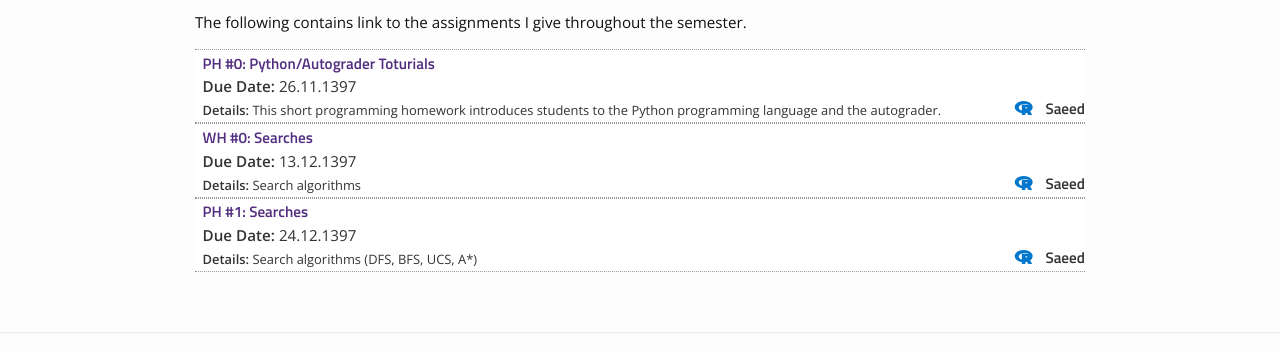
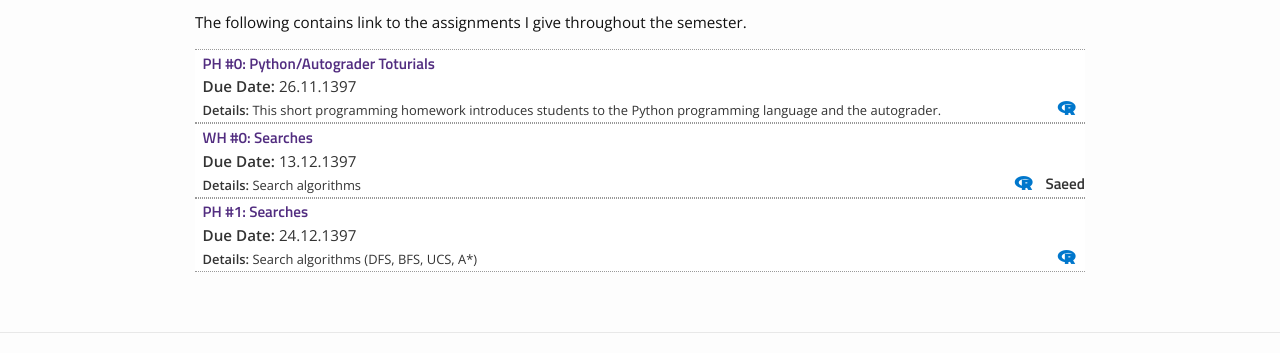
Before and after one commit to rahmanidashti/znuai, a Jekyll site: the page built from assignments.md, in a window 1280 px wide. Shown: the part 181-534 px from the top of the page. Built offline with Jekyll 4.4.1, drawn with Linux system fonts in a browser that asks for light colours; nearby versions of some CDN libraries.

Commit message:
Update assignments.md

```diff
--- a/assignments.md
+++ b/assignments.md
@@ -35,7 +35,7 @@ embedded in the user's browser, by default. The bottom right icons link to the G
 			<a href="https://github.com/{{ site.githubdir}}/tree/master/{{ assignments.dirname }}/{{ assignments.filename}}.zip">
 				<i class="fab fa-r-project"></i></a>
 			&nbsp;&nbsp;
-			{% if assignments.filename != '' %}
+			{% if assignments.filename == 'WH_0_Search' %}
 				<span>Saeed</span>
 			{% endif %}
 			<!-- <a href="https://github.com/{{ site.githubdir}}/blob/master/{{ assignments.dirname }}/{{ assignments.filename}}.pdf">
```
